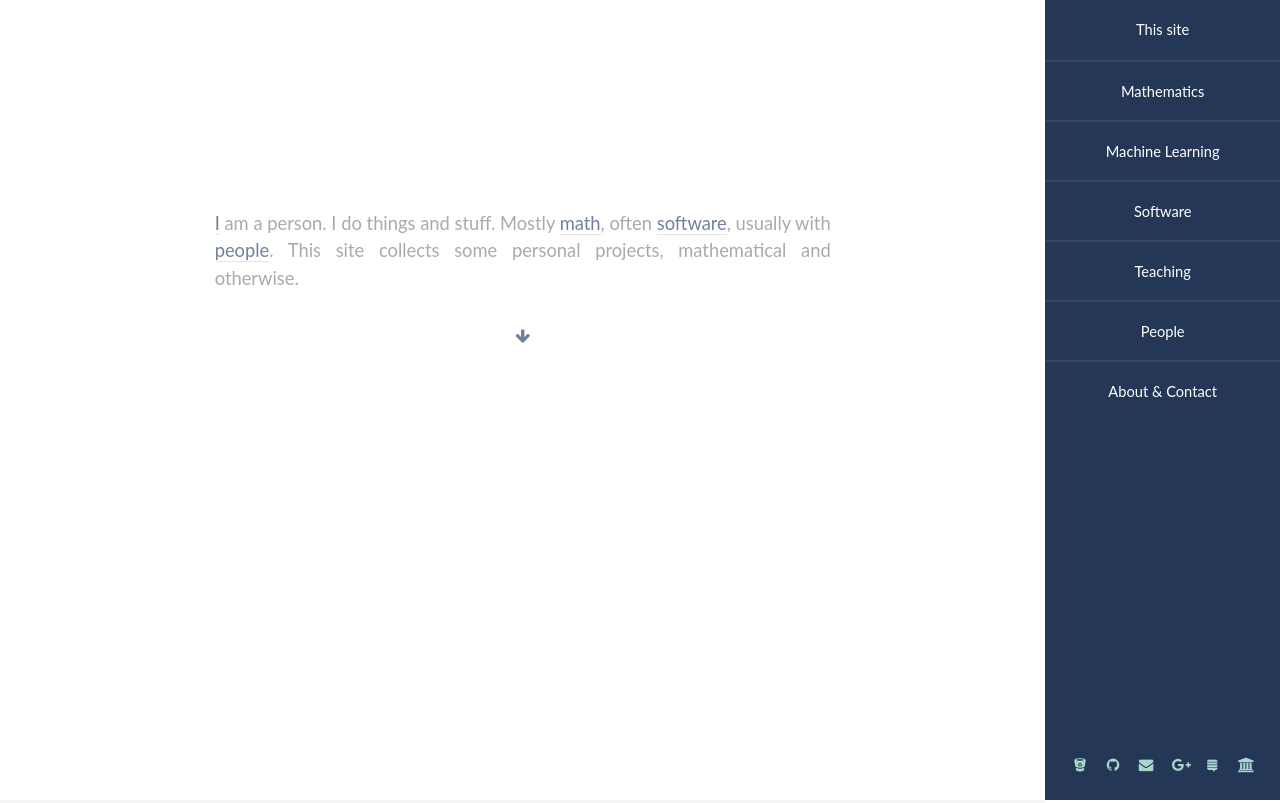
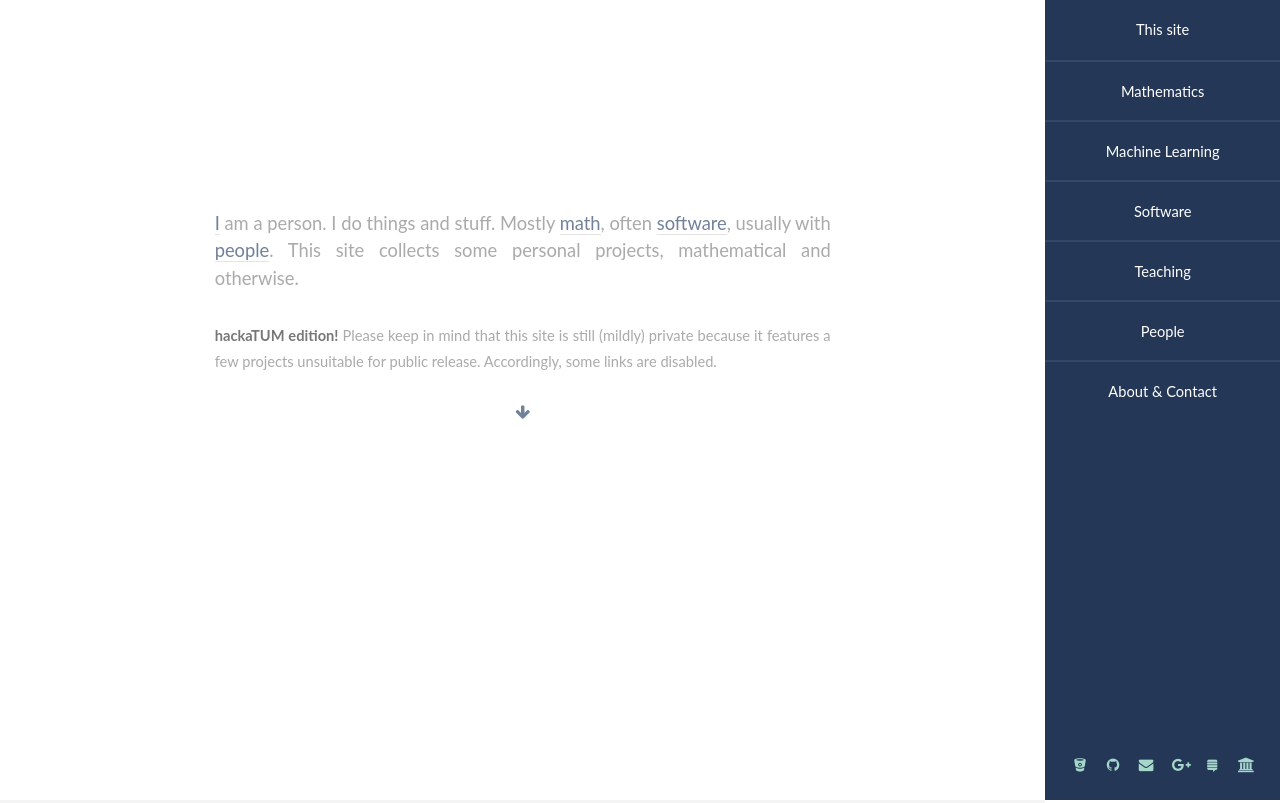
Before and after one commit to mdbenito/web-mdbenito, a website: page src/index.html in a window 1280 px wide. Shown: the top 803 px of the page. Drawn offline with Linux system fonts and the light colour scheme; files that its build step writes are made by us from their sources; a script that the page names is missing; files whose address does not match are found by name.

Commit message:
hackaTUM message

```diff
--- a/src/index.html
+++ b/src/index.html
@@ -50,7 +50,7 @@
             <header>
               <h2 class="title" id="logo" style="display:none;">Things and stuff</h2>
               <p><a class="-link" href="#about">I</a> am a person. I do things and stuff. Mostly <a class="-link" href="#math">math</a>, often <a class="-link" href="#software">software</a>, usually with <a class="-link" href="#people">people</a>. This site collects some personal projects, mathematical and otherwise.</p>
-              <!-- <p><strong>Techfest edition!</strong> Please keep in mind that this site is still (mildly) private because it features a few projects unsuitable for public release. Accordingly, some links are disabled.</p> -->
+              <p><strong>hackaTUM edition!</strong> Please keep in mind that this site is still (mildly) private because it features a few projects unsuitable for public release. Accordingly, some links are disabled.</p>
             </header>
             <ul class="icons">
               <li><a class="icon-down-big -link" href="#math"></a></li>
```
